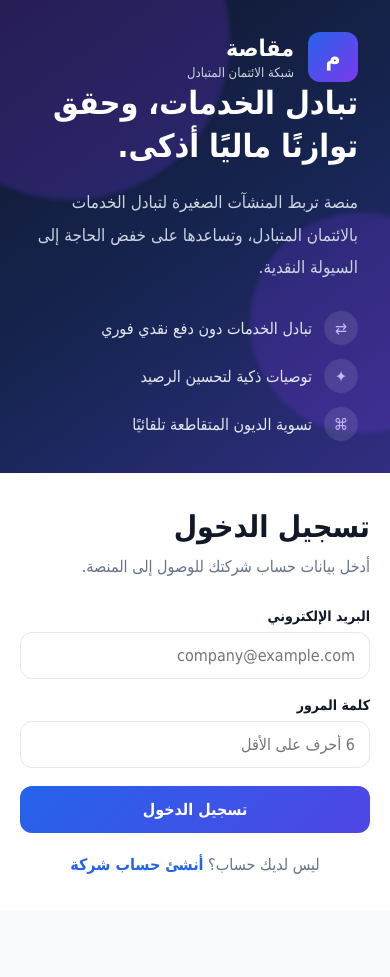
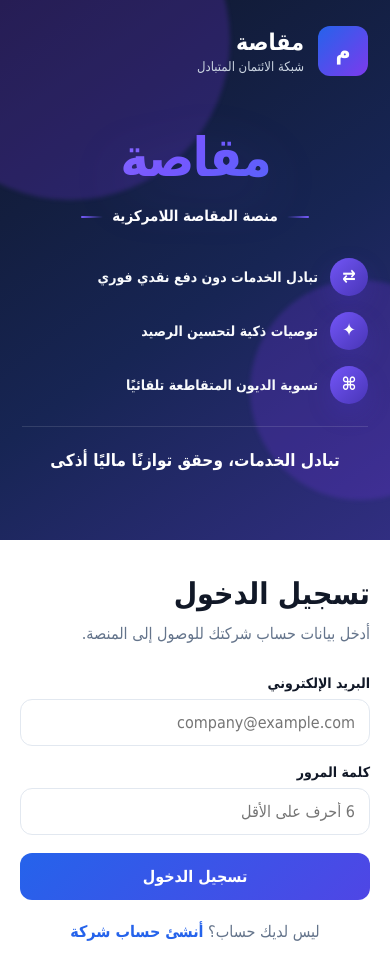
Before and after one commit to Nujud11/Mutual-Credit-Platform, a website with bundled scripts: page index.html in a window 390 px wide. Before the commit the page ends 910 px from the top, so only its background shows below. Built offline with nearby package versions, Linux system fonts and the light colour scheme.

Commit message:
feat: update login page branding

```diff
--- a/assets/css/auth.css
+++ b/assets/css/auth.css
@@ -396,3 +396,301 @@
       background: #d9f5e3;
     }
   }
+
+
+  /* =========================================
+   هوية منصة مقاصة في صفحة تسجيل الدخول
+========================================= */
+
+.auth-visual-content {
+  width: min(100%, 560px);
+  max-width: 560px;
+
+  align-self: center;
+
+  display: flex;
+  flex-direction: column;
+  justify-content: center;
+
+  padding-bottom: 20px;
+}
+
+
+/* اسم المشروع الكبير */
+
+.auth-project-identity {
+  margin-bottom: 48px;
+
+  text-align: center;
+}
+
+
+.auth-visual-content .auth-project-name {
+  margin: 0;
+
+  color: transparent;
+
+  background:
+    linear-gradient(
+      135deg,
+      #9b7cff 0%,
+      #7657ff 45%,
+      #4169f6 100%
+    );
+
+  background-clip: text;
+  -webkit-background-clip: text;
+
+  font-size: clamp(68px, 7vw, 104px);
+  font-weight: 900;
+  line-height: 1;
+
+  letter-spacing: -3px;
+
+  filter:
+    drop-shadow(
+      0 12px 28px
+      rgba(99, 74, 255, 0.2)
+    );
+}
+
+
+/* منصة المقاصة اللامركزية */
+
+.auth-visual-content .auth-project-subtitle {
+  display: flex;
+  align-items: center;
+  justify-content: center;
+  gap: 16px;
+
+  margin: 20px 0 0;
+
+  color: #8b72ff;
+
+  font-size: 21px;
+  font-weight: 700;
+  line-height: 1.5;
+}
+
+
+.auth-project-subtitle::before,
+.auth-project-subtitle::after {
+  content: "";
+
+  width: 46px;
+  height: 2px;
+
+  border-radius: 999px;
+
+  background:
+    linear-gradient(
+      90deg,
+      transparent,
+      #775bff
+    );
+}
+
+
+.auth-project-subtitle::after {
+  background:
+    linear-gradient(
+      90deg,
+      #775bff,
+      transparent
+    );
+}
+
+
+/* قائمة المميزات */
+
+.auth-visual-content .auth-feature-list {
+  display: grid;
+  gap: 24px;
+
+  width: 100%;
+
+  margin-top: 0;
+}
+
+
+.auth-visual-content .auth-feature {
+  display: flex;
+  align-items: center;
+  gap: 16px;
+
+  color: #f8fafc;
+
+  font-size: 18px;
+  font-weight: 700;
+  line-height: 1.6;
+}
+
+
+.auth-visual-content .auth-feature-icon {
+  flex: 0 0 46px;
+
+  width: 46px;
+  height: 46px;
+
+  display: grid;
+  place-items: center;
+
+  border-radius: 50%;
+
+  background:
+    linear-gradient(
+      135deg,
+      rgba(119, 88, 255, 0.95),
+      rgba(74, 54, 187, 0.9)
+    );
+
+  color: #ffffff;
+
+  font-size: 21px;
+  font-weight: 700;
+
+  box-shadow:
+    0 10px 24px
+    rgba(79, 55, 210, 0.22);
+}
+
+
+/* العبارة الموجودة أسفل التعداد */
+
+.auth-visual-content .auth-visual-slogan {
+  margin: 30px 0 0;
+  padding-top: 27px;
+
+  border-top:
+    1px solid
+    rgba(255, 255, 255, 0.12);
+
+  color: #ffffff;
+
+  text-align: center;
+
+  font-size: clamp(20px, 1.8vw, 26px);
+  font-weight: 800;
+  line-height: 1.6;
+}
+
+
+/* يمنع قواعد الفقرة القديمة من تغيير التصميم */
+
+.auth-visual-content p.auth-project-subtitle,
+.auth-visual-content p.auth-visual-slogan {
+  color: inherit;
+}
+
+
+/* =========================================
+   شاشات متوسطة
+========================================= */
+
+@media (max-width: 1100px) {
+  .auth-project-identity {
+    margin-bottom: 38px;
+  }
+
+  .auth-visual-content .auth-project-name {
+    font-size: 70px;
+  }
+
+  .auth-visual-content .auth-project-subtitle {
+    font-size: 18px;
+  }
+
+  .auth-project-subtitle::before,
+  .auth-project-subtitle::after {
+    width: 34px;
+  }
+
+  .auth-visual-content .auth-feature {
+    font-size: 16px;
+  }
+
+  .auth-visual-content .auth-feature-icon {
+    flex-basis: 42px;
+
+    width: 42px;
+    height: 42px;
+  }
+}
+
+
+/* =========================================
+   الجوال والأجهزة الصغيرة
+========================================= */
+
+@media (max-width: 900px) {
+  .auth-visual {
+    min-height: 600px;
+  }
+
+  .auth-visual-content {
+    margin: 50px auto 20px;
+  }
+
+  .auth-visual-content .auth-project-name {
+    font-size: 66px;
+  }
+}
+
+
+@media (max-width: 580px) {
+  .auth-visual {
+    min-height: 540px;
+    padding: 26px 22px;
+  }
+
+  .auth-visual-content {
+    margin-top: 34px;
+  }
+
+  .auth-project-identity {
+    margin-bottom: 30px;
+  }
+
+  .auth-visual-content .auth-project-name {
+    font-size: 54px;
+
+    letter-spacing: -2px;
+  }
+
+  .auth-visual-content .auth-project-subtitle {
+    gap: 9px;
+
+    font-size: 15px;
+  }
+
+  .auth-project-subtitle::before,
+  .auth-project-subtitle::after {
+    width: 22px;
+  }
+
+  .auth-visual-content .auth-feature-list {
+    gap: 16px;
+  }
+
+  .auth-visual-content .auth-feature {
+    gap: 12px;
+
+    font-size: 14px;
+  }
+
+  .auth-visual-content .auth-feature-icon {
+    flex-basis: 38px;
+
+    width: 38px;
+    height: 38px;
+
+    font-size: 18px;
+  }
+
+  .auth-visual-content .auth-visual-slogan {
+    margin-top: 22px;
+    padding-top: 20px;
+
+    font-size: 17px;
+  }
+}
--- a/assets/js/pages/login.js
+++ b/assets/js/pages/login.js
@@ -26,18 +26,19 @@ import {
           </div>
         </div>
 
+
         <div class="auth-visual-content">
-            <h1>
-              تبادل الخدمات،
-              وحقق توازنًا ماليًا أذكى.
+
+          <div class="auth-project-identity">
+            <h1 class="auth-project-name">
+              مقاصة
             </h1>
 
-            <p>
-              منصة تربط المنشآت الصغيرة
-              لتبادل الخدمات بالائتمان المتبادل،
-              وتساعدها على خفض الحاجة إلى السيولة
-              النقدية.
+            <p class="auth-project-subtitle">
+              منصة المقاصة اللامركزية
             </p>
+          </div>
+
 
           <div class="auth-feature-list">
 
@@ -51,6 +52,7 @@ import {
               </span>
             </div>
 
+
             <div class="auth-feature">
               <span class="auth-feature-icon">
                 ✦
@@ -60,6 +62,7 @@ import {
                 توصيات ذكية لتحسين الرصيد
               </span>
             </div>
+
 
             <div class="auth-feature">
               <span class="auth-feature-icon">
@@ -72,6 +75,12 @@ import {
             </div>
 
           </div>
+
+
+          <p class="auth-visual-slogan">
+            تبادل الخدمات، وحقق توازنًا ماليًا أذكى
+          </p>
+
         </div>
       </section>
 
@@ -80,13 +89,16 @@ import {
         <div class="auth-form-container">
 
           <div class="auth-form-header">
-              <h2>تسجيل الدخول</h2>
+            <h2>
+              تسجيل الدخول
+            </h2>
 
             <p>
               أدخل بيانات حساب شركتك
               للوصول إلى المنصة.
             </p>
           </div>
+
 
           <form
             id="login-form"
@@ -98,6 +110,7 @@ import {
               id="login-message"
               class="hidden"
             ></div>
+
 
             <div class="form-group">
               <label
@@ -116,6 +129,7 @@ import {
               >
             </div>
 
+
             <div class="form-group">
               <label
                 class="form-label"
@@ -133,6 +147,7 @@ import {
               >
             </div>
 
+
             <button
               class="auth-submit-button"
               type="submit"
@@ -140,6 +155,7 @@ import {
               تسجيل الدخول
             </button>
           </form>
+
 
           <p class="auth-switch">
             ليس لديك حساب؟
@@ -166,10 +182,14 @@ import {
   onShowRegister,
 }) {
   const loginForm =
-      document.getElementById("login-form");
+    document.getElementById(
+      "login-form",
+    );
 
   const messageElement =
-      document.getElementById("login-message");
+    document.getElementById(
+      "login-message",
+    );
 
   const showRegisterButton =
     document.getElementById(
@@ -214,13 +234,17 @@ import {
         return;
       }
 
+
       const result = await login({
         email,
         password,
       });
 
-        if (result.accountStatus === "pending") {
 
+      if (
+        result.accountStatus
+        === "pending"
+      ) {
         showMessage(
           messageElement,
           "تم استلام طلب تسجيل منشأتك وهو الآن قيد مراجعة إدارة المنصة. سيتم تفعيل الحساب بعد الموافقة.",
@@ -230,8 +254,11 @@ import {
         return;
       }
 
-        if (result.accountStatus === "rejected") {
 
+      if (
+        result.accountStatus
+        === "rejected"
+      ) {
         showMessage(
           messageElement,
           "تم رفض طلب تسجيل المنشأة. يرجى التواصل مع إدارة المنصة.",
@@ -241,8 +268,8 @@ import {
         return;
       }
 
+
       if (!result.success) {
-
         showMessage(
           messageElement,
           result.message,
@@ -252,7 +279,10 @@ import {
         return;
       }
 
-        onLoginSuccess(result.user);
+
+      onLoginSuccess(
+        result.user,
+      );
     },
   );
 }
@@ -263,9 +293,12 @@ import {
   message,
   type,
 ) {
-    element.textContent = message;
+  element.textContent =
+    message;
 
-    element.classList.remove("hidden");
+  element.classList.remove(
+    "hidden",
+  );
 
   element.className =
     type === "error"
```
Lines whose indentation alone changed are shown as unchanged.
